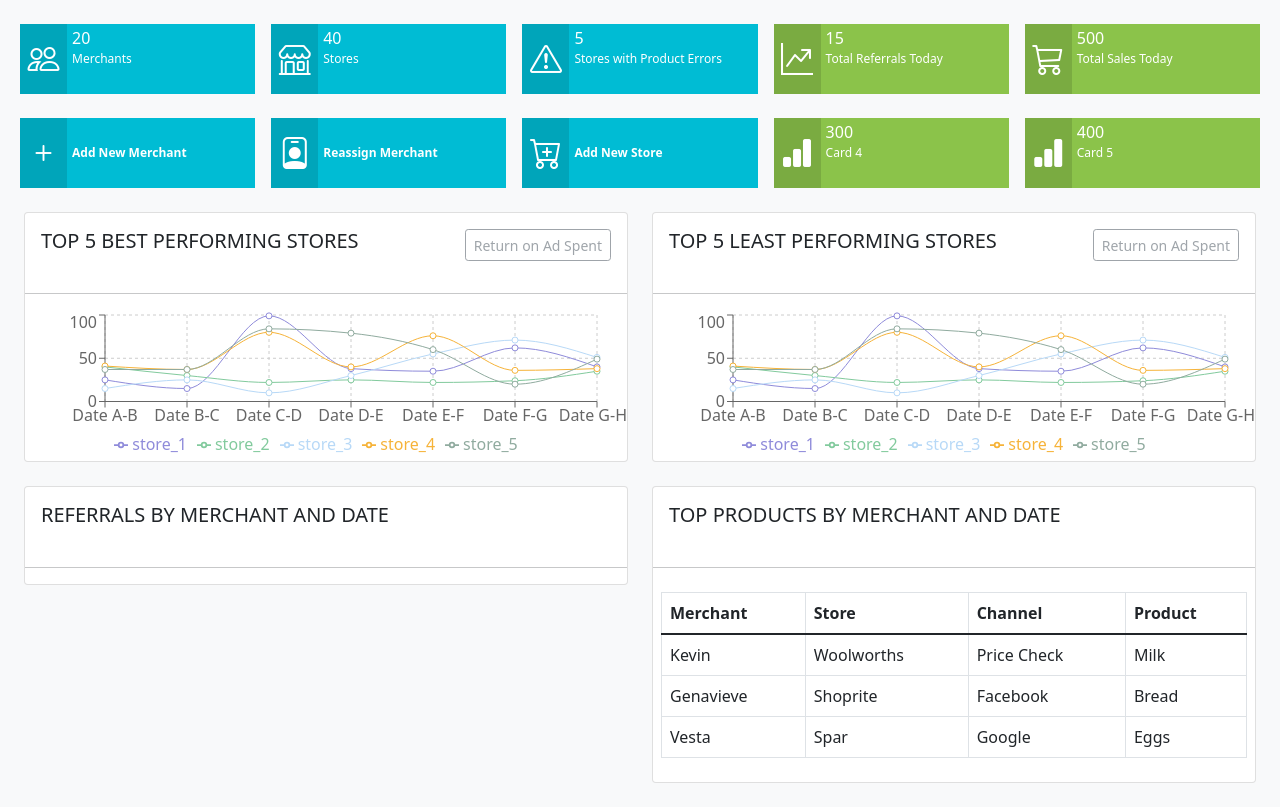
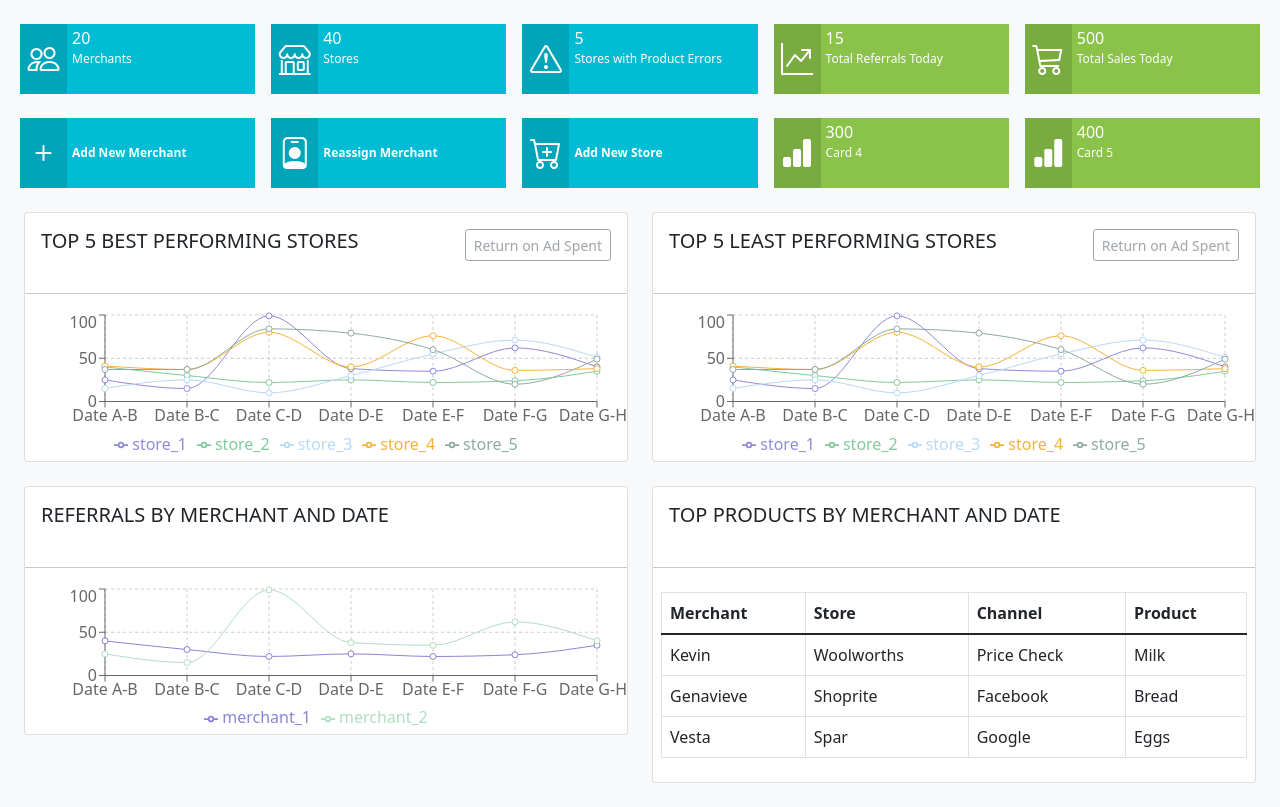
Before and after one commit to Vesta-Nassone/shopping-feeder-dashboard, a React (Create React App) app: page / in a window 1280 px wide. Built offline with nearby package versions, Linux system fonts and the light colour scheme.

Commit message:
Add the Referrals by Merchants Graph.

```diff
--- a/src/components/graphs/Graphs.jsx
+++ b/src/components/graphs/Graphs.jsx
@@ -325,6 +325,39 @@
 						</h5>
 					</div>
 					<hr />
+					<ResponsiveContainer width="100%" aspect={4 / 1}>
+						<LineChart
+							width={700}
+							height={300}
+							data={referralsData}
+							margin={{
+								top: 5,
+								right: 30,
+								left: 20,
+								bottom: 5,
+							}}
+						>
+							<CartesianGrid strokeDasharray="3 3" />
+							<XAxis dataKey="name" />
+							<YAxis />
+							<Tooltip />
+							<Legend />
+							<Line
+								name="merchant_1"
+								type="monotone"
+								dataKey="m1"
+								stroke="#8884d8"
+								activeDot={{ r: 8 }}
+							/>
+							<Line
+								name="merchant_2"
+								type="monotone"
+								dataKey="m2"
+								stroke="#b1dec2"
+								activeDot={{ r: 8 }}
+							/>
+						</LineChart>
+					</ResponsiveContainer>
 				</div>
 			</div>
 			{/* End of Referrals Section */}
```
